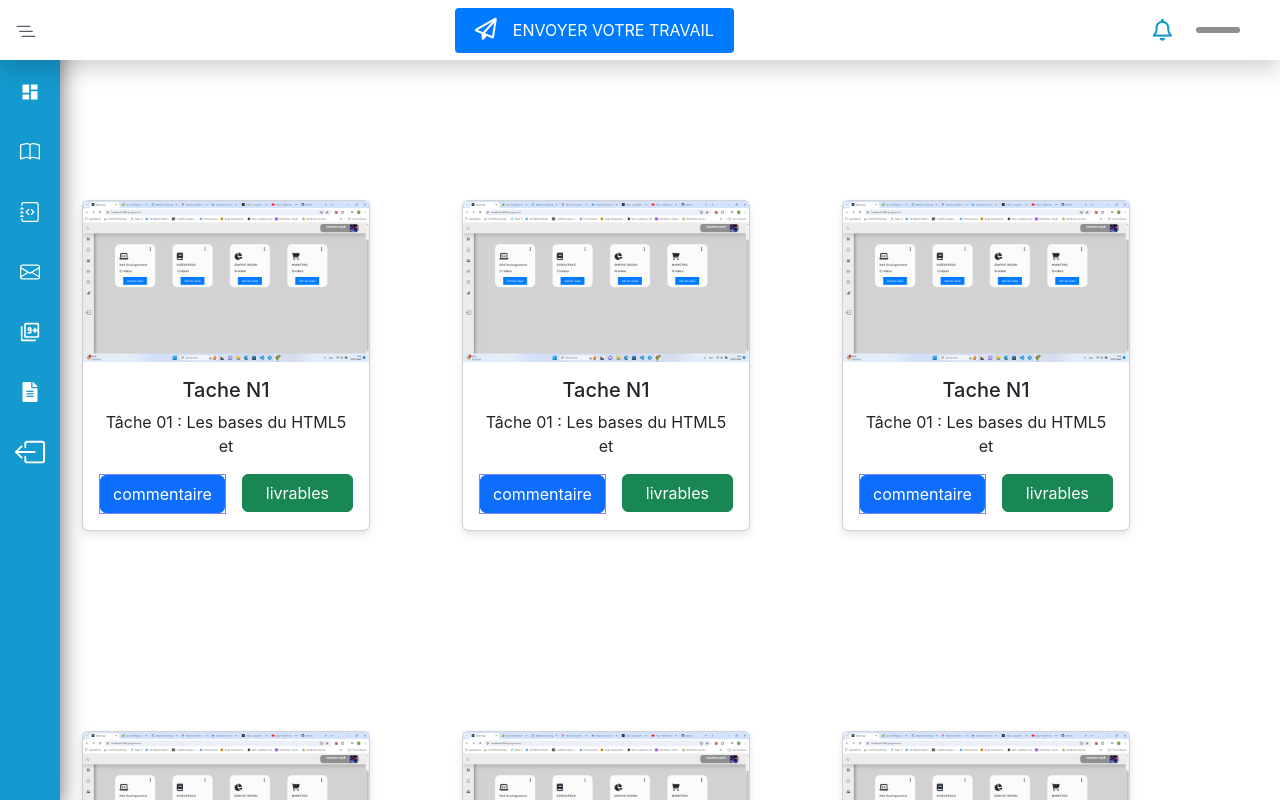
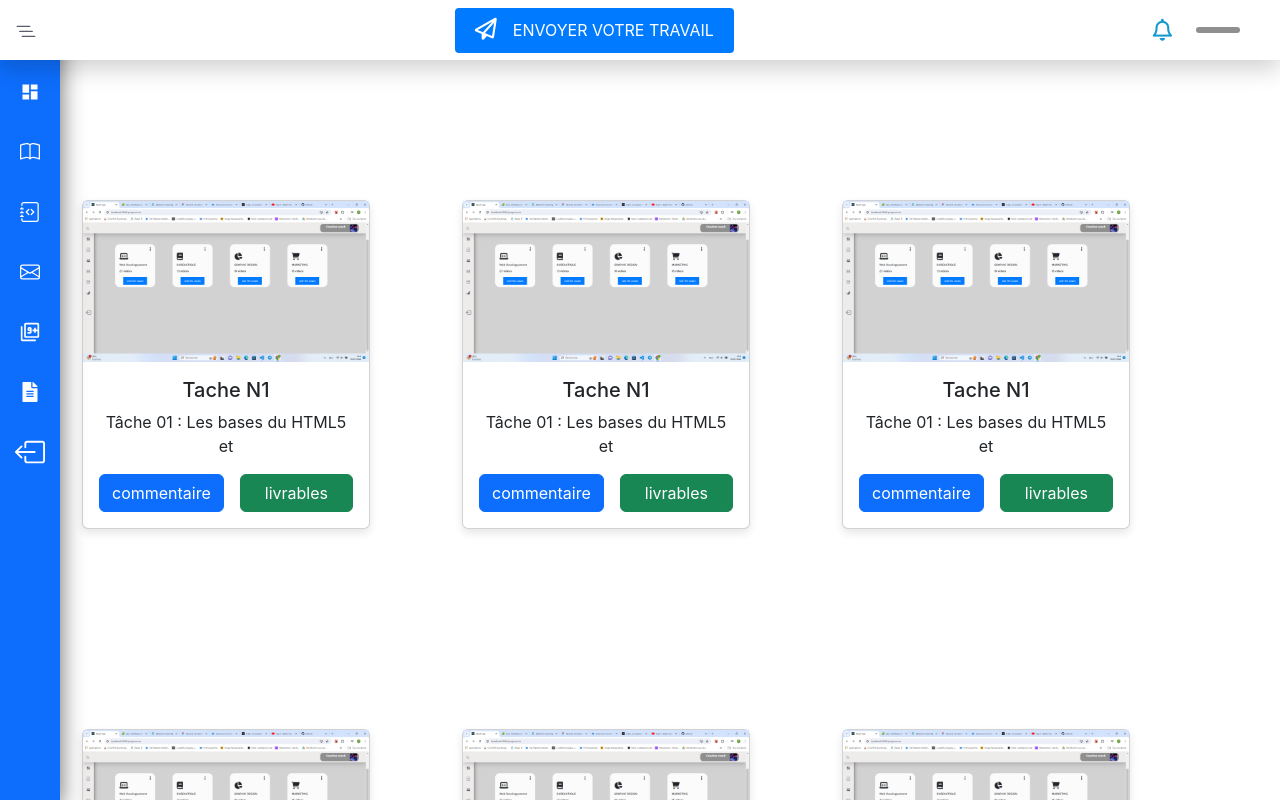
Before and after one commit to thierno-ba04/tache-21, a React (Create React App) app: page /livraison in a window 1280 px wide. Shown: the top 800 px of the page. Built offline with nearby package versions, Linux system fonts and the light colour scheme.

Commit message:
first commit

```diff
--- a/package.json
+++ b/package.json
@@ -12,6 +12,7 @@
     "react-bootstrap-icons": "^1.11.4",
     "react-dom": "^18.3.1",
     "react-icons": "^5.2.1",
+    "react-paginate": "^8.2.0",
     "react-router-dom": "^6.25.1",
     "react-scripts": "5.0.1",
     "react-toastify": "^10.0.5",
--- a/src/components/SidebarEtudiant.jsx
+++ b/src/components/SidebarEtudiant.jsx
@@ -13,8 +13,9 @@ import { MdFilter9Plus } from "react-icons/md";
 
 import { MdDashboard } from "react-icons/md";
 import { Link } from "react-router-dom";
-import { Modal, Button, Form } from "react-bootstrap";
+import { Modal, Button, Form, Badge } from "react-bootstrap";
 import "./sidebar.css";
+import { IoIosNotifications } from "react-icons/io";
 
 const SidebarEtudiant = () => {
   const [isSidebarActive, setSidebarActive] = useState(false);
--- a/src/components/sidebar.css
+++ b/src/components/sidebar.css
@@ -113,7 +113,7 @@
         box-shadow: 0 .5rem 1.5rem rgba(1, 1, 1, 0.6);
         overflow: hidden;
         z-index: 1;
-        background: rgb(20, 154, 207);
+        background: #0d6efd;
         color: white;
     }
 
--- a/src/pagesEtudiant/livraison/livraison.css
+++ b/src/pagesEtudiant/livraison/livraison.css
@@ -10,7 +10,7 @@
 
 
 .btn-commentaire{
-    border: 1px solid rgb(130, 130, 249);
+    /* border: 1px solid rgb(130, 130, 249); */
     background: none;
 }
 
--- a/src/pagesEtudiant/tache/tache.css
+++ b/src/pagesEtudiant/tache/tache.css
@@ -1,6 +1,5 @@
 .mere-tache{
-    background-color: rgb(224, 227, 229);
-/* height: 149vh; */
+    /* background-color: rgb(224, 227, 229); */
 }
 
 
@@ -25,6 +24,18 @@ border-radius: 15px;
     position: relative;
     left: 150px;
 }
+
+
+
+.card {
+    box-shadow: 0 4px 8px rgba(0, 0, 0, 0.1);
+    transition: box-shadow 0.3s ease-in-out, transform 0.3s ease-in-out;
+  }
+
+  .card:hover {
+    box-shadow: 0 8px 16px rgba(0, 0, 0, 0.2);
+    transform: scale(1.05);
+  }
 
 
 
```
Also changed, not shown: src/components/ListeCoach.jsx (added, +25 -0 lines), src/assets/img/téléchargement.jpg (added), 1 other file (tests, documents, lock files or other folders).
